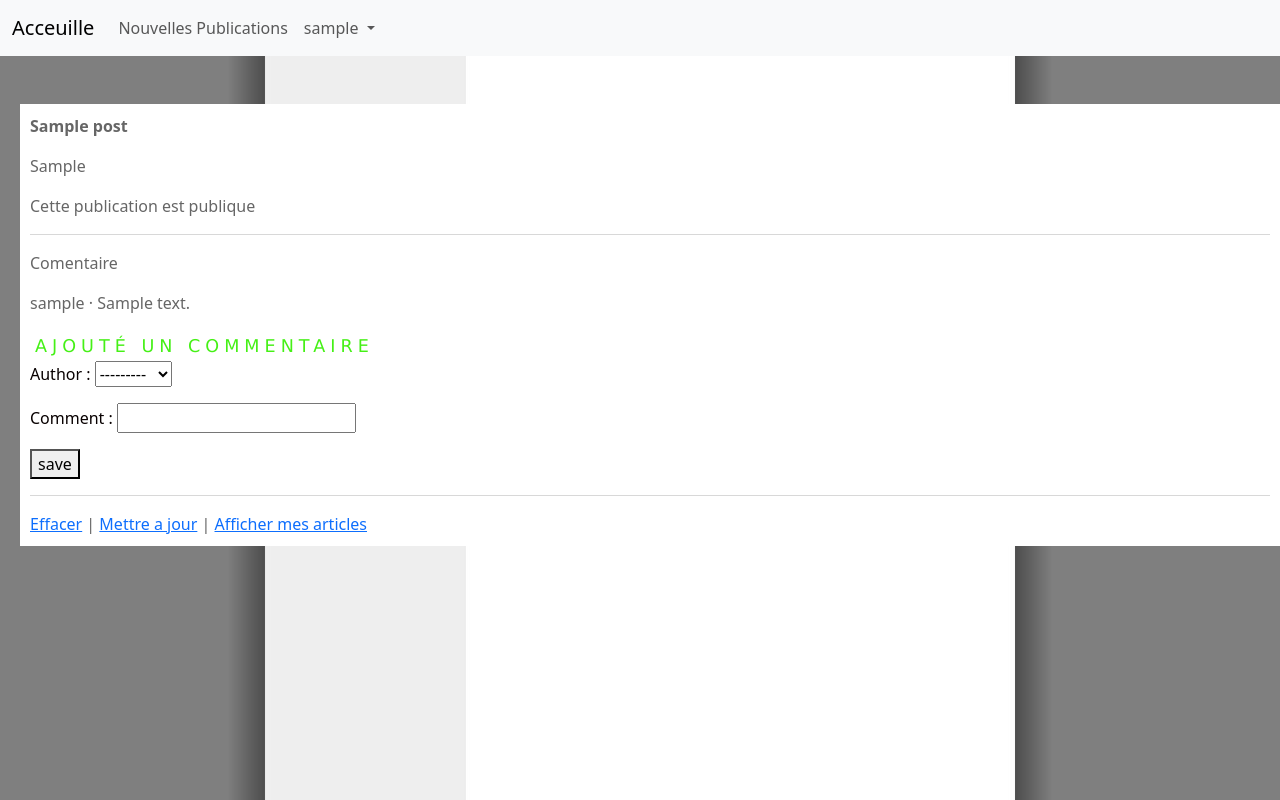
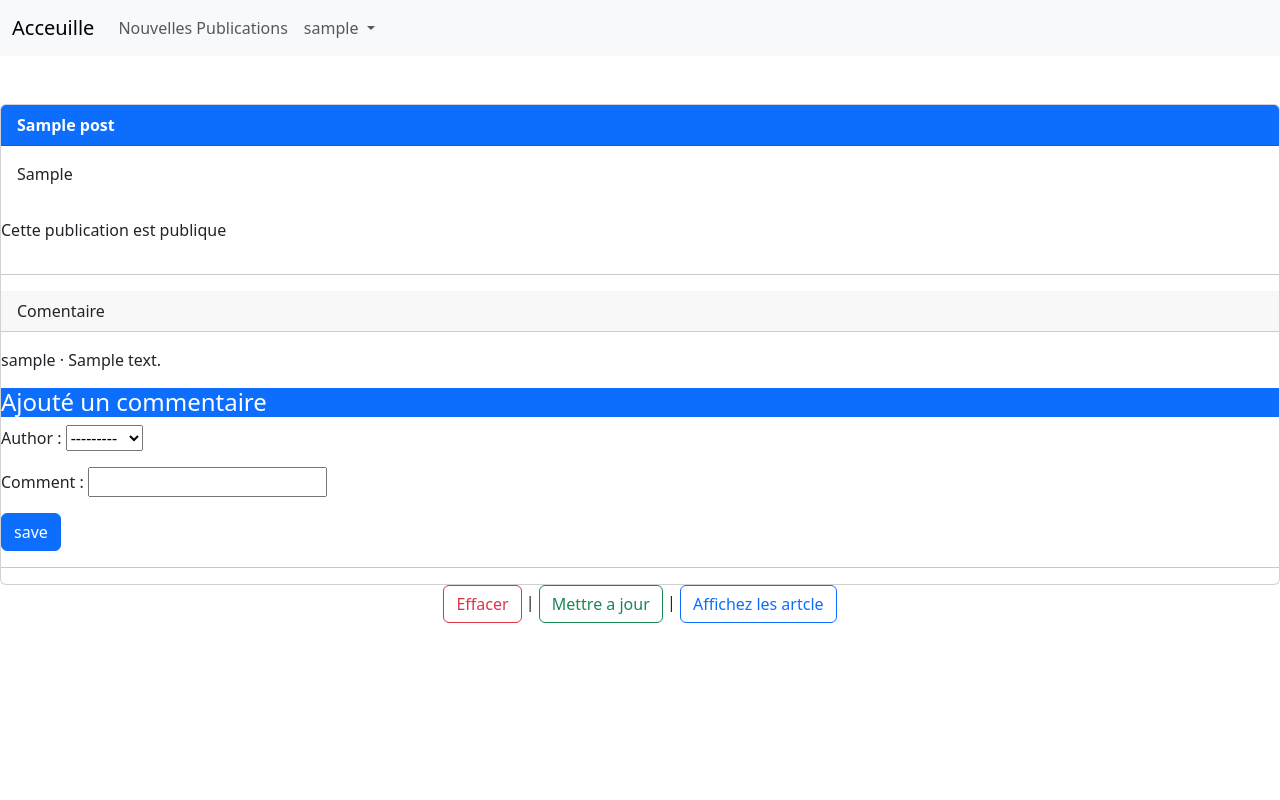
Before and after one commit to rounychoubil/post, a Django app: page /post/1/ in a window 1280 px wide. Run offline with Django 4.2, Linux system fonts and the light colour scheme; a user stored in the database is signed in; tables that the repository leaves empty hold one stand-in row (values such as "Sample post").

Commit message:
amelioration bootstrap

```diff
--- a/account/models.py
+++ b/account/models.py
@@ -2,6 +2,7 @@ from django.db import models
 from django.contrib.auth.models import AbstractUser
 
 class CustomUser(AbstractUser):
-    # imj=models.ImageField(upload_to=None, height_field=None, width_field=None, max_length=None)
+    # imj=models.ImageField(upload_to=/static/media/profile, height_field=None, width_field=None, max_length=None)
     # age=models.IntegerField()
+    #image_profilem = models.ImageField(upload_to=/static/media/profile, height_field=None, width_field=None, max_length=None)
     pass
--- a/blog/forms.py
+++ b/blog/forms.py
@@ -14,7 +14,7 @@ class PostForm(ModelForm):
             )
         widgets = {
             "title"  : forms.TextInput(attrs={'class':"form-control"}),
-            "articles": forms.Textarea(attrs={'class':"form-control"}),
+            "articles": forms.Textarea(attrs={'class':"form-control","rows":5}),
             "status" : forms.RadioSelect(attrs={'class':'form-check'}),
         }
 
--- a/blog/templates/blog/home.html
+++ b/blog/templates/blog/home.html
@@ -2,10 +2,11 @@
 {% block containt %}
 
 {% load static %}
+<div class = "container-sm bg>"
  <div class="card me-4">
   {% for post in post_list %}
 
-      <p class = "card-header ">{{post.publication_date}}</p>
+      <p class = "text-bg-primary card-header ">{{post.publication_date}}</p>
       <h5>{{post.title}}</h5>
       <p>{{post.articles}}</p>
       <p>Publier par : {{post.author.username}}</p>
@@ -20,4 +21,5 @@
     <hr class="bg-danger">
   {% endfor %}
  </div>
+</div>
 {% endblock  %}
--- a/blog/templates/blog/post_detail.html
+++ b/blog/templates/blog/post_detail.html
@@ -1,27 +1,29 @@
 {% extends 'base.html' %}
 {% block containt %}
-<div id="content">
-<p ><b>{{ post.title}}</b></p>
-<p>{{ post.articles}}<p/>
+<div class="card">
+<p class = "card-header text-bg-primary"><b>{{ post.title}}</b></p>
+<p class = "card-body">{{ post.articles}}<p/>
 {% if post.statut == "Private" %}
     Cette publication privé
 {% else %}
     Cette publication est publique
 {% endif %}
 <hr>
-<p>Comentaire<p>
+<p class= "text-color-primary card-header">Comentaire<p>
     {% for comment in post.comment_set.all  %}
     <p> {{comment.author}} &middot; {{comment}}
     {% endfor %}
-    <h4> Ajouté un commentaire </h4>
+    <h4 class = "text-bg-primary"> Ajouté un commentaire </h4>
     <form action="", method="POST">
         {% csrf_token %}
         {{form.as_p}}
-        <button type="submit">save</button>
+        <button class="btn btn-primary"type="submit">save</button>
     </form>
 <hr>
-<a href="{% url 'post_delete' post.pk %}">Effacer</a> |
-<a href="{% url 'post_update' post.pk %}">Mettre a jour</a> | <a href= "{% url 'post_list' %}">Afficher mes articles</a>
 </div>
+<center>
+<a class="btn btn-outline-danger "href="{% url 'post_delete' post.pk %}">Effacer</a> |
+<a class="btn btn-outline-success "href="{% url 'post_update' post.pk %}">Mettre a jour</a> | <a class="btn btn-outline-primary "href= "{% url 'home' %}">Affichez les artcle</a>
+</center>
 
 {% endblock containt %}
--- a/blog/templates/blog/post_new.html
+++ b/blog/templates/blog/post_new.html
@@ -1,10 +1,11 @@
 {% extends 'base.html' %}
 
 {% block containt %}
+<div class="container-md">
     <form class= "card" action="" method = "POST">
         {% csrf_token %}
         {{ form.as_p}}
         <button class = "btn btn-primary type="submit"> Save </button>
     </form>
-
+</div>
 {% endblock containt %}
--- a/blog/templates/blog/post_update.html
+++ b/blog/templates/blog/post_update.html
@@ -2,8 +2,8 @@
 {% load crispy_forms_tags %}
 
 {% block containt %}
-  <center>
-    <form  calss ="card" action="" method = "POST">
+  <center class ='card'>
+    <form  action="" method = "POST">
         {% csrf_token %}
         {{ form |crispy }}
         <button class="btn btn-primary"type="submit"> Edité </button>
--- a/static/css/base.css
+++ b/static/css/base.css
@@ -1,209 +1,3 @@
-/* html, body {
-height: 100%; /* Required */
+html, body{
+	color: rgb(128, 128, 226);
 }
-.card-header{
-	background: #1E99EB;
-}
-form {
-	color: rgb(8, 0, 0);
-	background-color: #FFF;
-	margin-right: auto;
-	margin-left: auto;
-}
-body {
-margin : 0;
-padding : 0;
-font : 75% "Trebuchet MS", verdana, arial, tahoma, sans-serif;
-line-height : 1.8em;
-color : #666;
-background : #E16027 url("/static/img/bg.jpg") repeat-y top center;
-}
-			/*CONTAINER*/
-.container {
-position: relative;
-min-height: 100%;
-width : 750px;
-margin : 0 auto;
-padding-bottom: 30px;
-}
-* html .container {
-height: 100%;
-}
-			/*BANNER*/
-banner {
-height : 150px;
-padding : 0;
-margin-top : 0;
-color : #666;
-background : #7dce27 url("/static/img/banner.jpg") no-repeat;
-}
-banner h1 {
-margin-top : 0;
-padding : 5px 5px 0 0;
-font : 170% verdana, "Trebuchet MS", arial, tahoma, sans-serif;
-text-align : right;
-letter-spacing : 5px;
-color : #4B2207;
-background : inherit;
-}
-			/*TOP NAVIGATION*/
-.navlist {
-padding : 0.5em 0;
-margin : 0 0 20px 0;
-text-align : left;
-letter-spacing : 5px;
-background : #BC5510;
-}
-.navlist li {
-list-style : none;
-margin : 0;
-display : inline;
-}
-.navlist li a {
-padding : 0.5em 0.5em;
-margin: 0;
-color : #000;
-background : #BC5510;
-text-decoration : none;
-}
-.navlist li a:link,.navlist li a:visited {
-color : #000;
-background : #BC5510;
-}
-.navlist li a:hover {
-color : yellow;
-background : transparent url("/static/img/menu_arrow.gif") bottom center no-repeat;
-}
-.navlist li a#current {
-color :  #fff;
-background : transparent url("/static/img/menu_arrow.gif") bottom center no-repeat;
-}
-			/*MAIN CONTENT*/
-#content {
-padding : 10px;
-margin-left : 20px;
-margin-bottom : 10px;
-color : #666;
-background : #fff;
-}
-#content h2 {
-margin : 0 0 0 0;
-font : 130% verdana, "Trebuchet MS", arial, tahoma, sans-serif;
-padding : 5px;
-text-transform : uppercase;
-letter-spacing : 5px;
-color : #833B0B;
-background : inherit;
-}
-#content h4 {
-	margin : 0 0 0 0;
-	font : 110% verdana, "Trebuchet MS", arial, tahoma, sans-serif;
-	padding : 5px;
-	text-transform : uppercase;
-	letter-spacing : 5px;
-	color : #45f016;
-	background : inherit;
-	}
-			/*SIDEBAR*/
-/* #sidebar {
-float : left;
-width : 180px;
-margin : 0 10px 0 0;
-padding : 10px;
-border-right : 1px solid #eee;
-color : #666;
-} */
-/* #sidebar a {
-color : #333;
-background : inherit;
-}
-#sidebar a:hover {
-color : #B29B35;
-background : inherit;
-}
-#sidebar {
-float : left;
-width : 180px;
-margin : 0 10px 0 0;
-padding : 10px;
-border-right : 1px solid #eee;
-color : #666;
-}
-#sidebar a {
-color : #333; */
-/* background : inherit;
-}
-#sidebar a:hover {
-color : #B29B35;
-background : inherit;
-}
-.navlist ul li {
-margin : 0 15px 0 0;
-padding : 0;
-list-style-type : square;
-color : #BC5510;
-background : inherit;
-}*/
-			/*FOOTER*/
-#footer {
-clear:both;
-position: absolute;
-bottom: 0;
-width: 750px;
-border-top: 1px solid #eee;
-background: #eee;
-}
-#footer p {
-margin-left: 5px;
-}
-			/*LINK PROPERTIES*/
-a {
-text-decoration : none;
-color : #BC5510;
-}
-a:hover {
-text-decoration : none;
-color : #1E99EB;
-}
-a img {
-border : 0;
-}
-			/*IMAGE PROPERTIES*/
-.noborder {
-float : left;
-margin-right: 10px;
-padding :0 10px;
-}
-			/*TYPOGRAPHY*/
-blockquote {
-font-weight : bold;
-font-style : italic;
-color : #B29B35;
-}
-			/*CLASSES*/
-.info {
-color : #B29B35;
-}
-.post {
-padding : 3px;
-margin : 20px 10px 10px 5px;
-border : 1px dashed #8a795d;
-font-size : 80%;
-color: #aaa;
-background : #fff;
-}
-.post .date {
-background : url("/static/img/clock.gif") no-repeat left center;
-padding-left : 15px;
-margin : 0 15px 0 5px;
-}
-.post .comments {
-background : url("/static/img/comment.gif") no-repeat left center;
-padding-left : 15px;
-margin : 0 15px 0 5px;
-}
-.post .readmore {
-background : url("/static/img/document.gif") no-repeat left center;
-padding-left : 15px;
-margin : 0 15px 0 5px;
-}  */
--- a/templates/registration/login.html
+++ b/templates/registration/login.html
@@ -1,7 +1,9 @@
 {% extends "base.html" %}
 {% load crispy_forms_tags %}
 {% block containt %}
+
 <h2 class='text-bg-primary'> Log in </h2>
+<center>
 <div class="card form-control-lg">
     <form method = "POST">
         {% csrf_token %}
@@ -13,5 +15,5 @@
     </form>
 
 </div>
-
+</center>
 {% endblock containt %}
--- a/templates/registration/passeword_reset_done.html
+++ /dev/null
@@ -1,6 +0,0 @@
-{% extends "base.html" %}
-{% block title %}Mot de a eté changer aver succèe{% endblock title %}
-{% block containt %}
-<h1>Votre mot de passe a été changer</h1>
-<p>Vous avez un nouveau mot de passe.</p>
-{% endblock containt %}
--- a/templates/registration/password_change_done.html
+++ b/templates/registration/password_change_done.html
@@ -2,6 +2,6 @@
 {% block title %}Mote de passe modifier avec succée{% endblock title %}
 
 {% block containt %}
-<h1>Vous avez reussis<h1>
-    <p> Votre mot de passe a eté changer </p>
+<div class = "text-bg-primary card">Vous avez reussis</div>
+    <center> Votre mot de passe a eté changer </center>
 {% endblock containt %}
```
Also changed, not shown: account/forms.py (+8 -2 lines), templates/registration/password_reset_confirm.html (+9 -4 lines), templates/registration/password_reset_form.html (+6 -6 lines).
